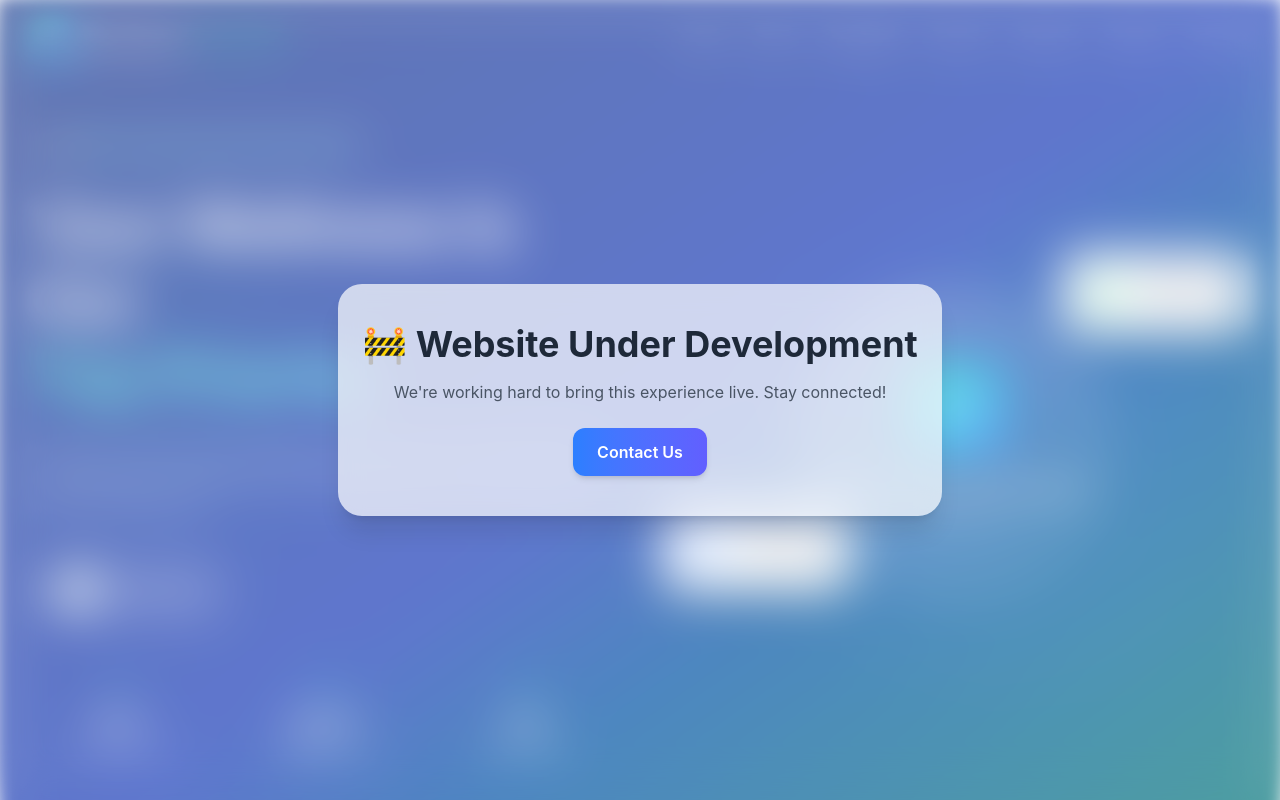
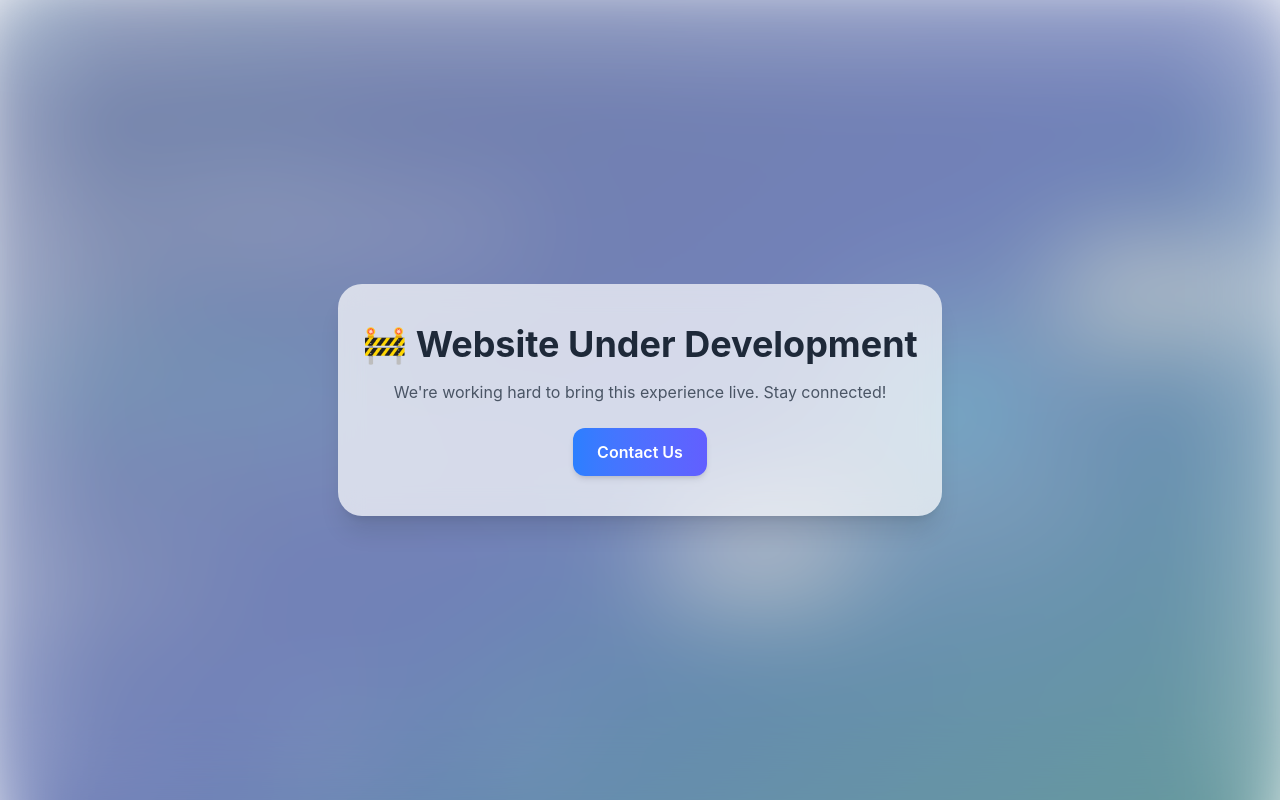
Before and after one commit to bhavyasharmahere/maa, a React (Vite) app: page / in a window 1280 px wide. Shown: the top 800 px of the page. Built offline with nearby package versions, Linux system fonts and the light colour scheme.

Commit message:
Blurrrrrrrrrrr

```diff
--- a/src/App.tsx
+++ b/src/App.tsx
@@ -16,7 +16,7 @@ export function App() {
     <>
       {!isLive && <BlurOverlay />}
 
-      <div className={`min-h-screen bg-white ${!isLive ? "blur-sm pointer-events-none" : ""}`}>
+      <div className={`min-h-screen bg-white ${!isLive ? "blur-2xl brightness-75 pointer-events-none" : ""}`}>
       <Navbar />
       <main>
         <section id="home" className="min-h-screen scroll-mt-24">
--- a/src/components/BlurOverlay.tsx
+++ b/src/components/BlurOverlay.tsx
@@ -8,7 +8,7 @@ export default function BlurOverlay() {
       className="fixed inset-0 z-[9999] flex items-center justify-center"
     >
       {/* Background Blur */}
-      <div className="absolute inset-0 backdrop-blur-xl bg-white/30"></div>
+      <div className="absolute inset-0 backdrop-blur-2xl bg-white/40"></div>
 
       {/* Content */}
       <motion.div
```
